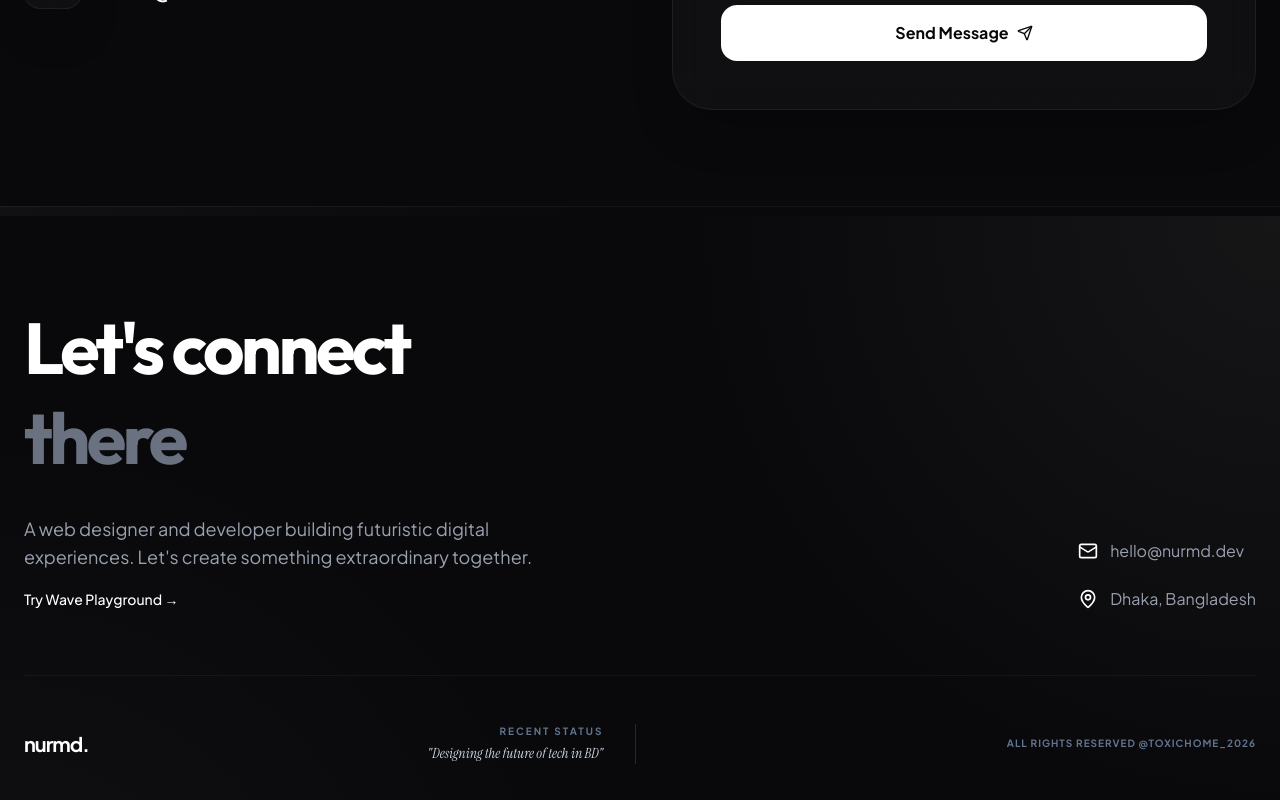
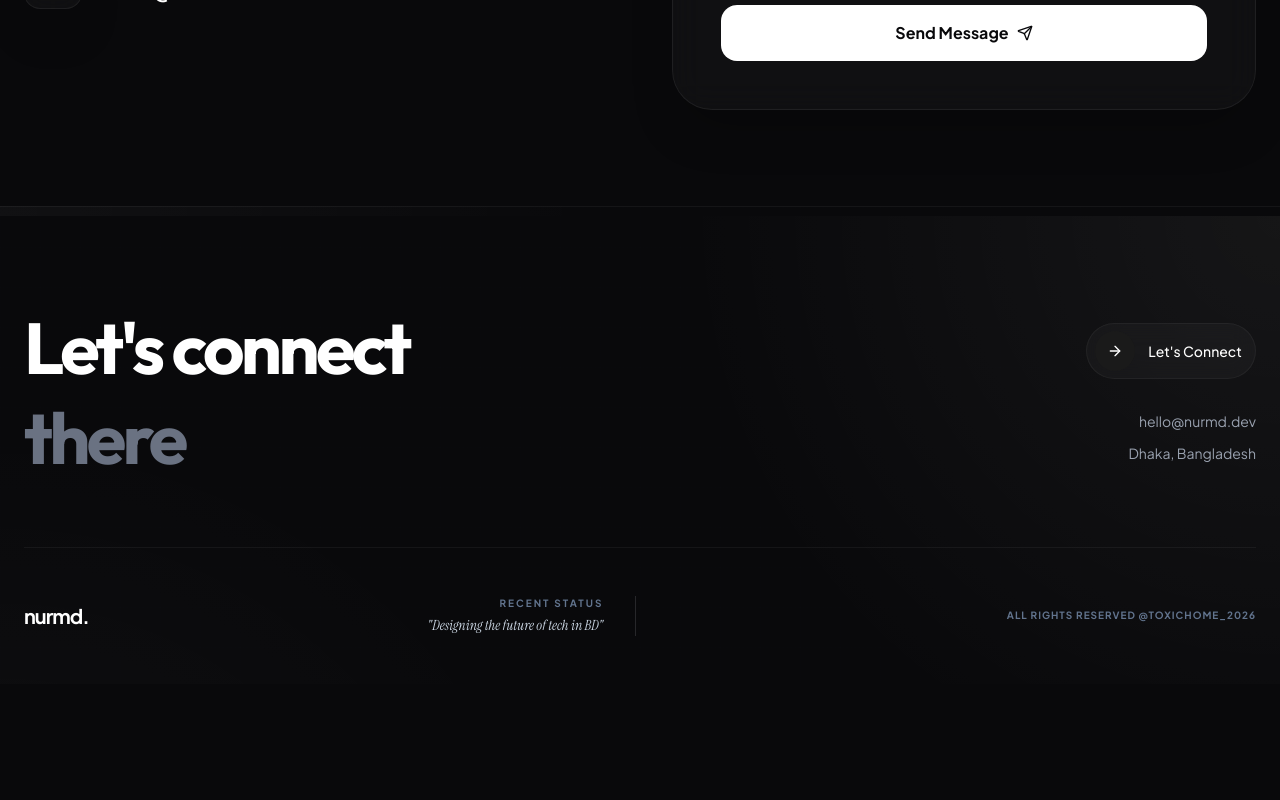
Before and after one commit to nmd22102007/nurmd., a React (Vite) app: page / in a window 1280 px wide. Shown: the part 5384-6184 px from the top of the page. After the commit the page ends 6068 px from the top, so only its background shows below. Built offline with nearby package versions, Linux system fonts and the light colour scheme; no server answers; the database is empty.

Commit message:
refactor(ui): update Footer and Contact layout
Streamline the Footer component for better alignment and remove redundant sections from the Contact page to improve aesthetic focus.

```diff
--- a/src/components/Footer.tsx
+++ b/src/components/Footer.tsx
@@ -1,6 +1,6 @@
 import React, { useState, useEffect } from 'react';
 import { motion } from 'motion/react';
-import { Github, Twitter, Linkedin, Mail, MapPin } from 'lucide-react';
+import { Github, Twitter, Linkedin, Mail, MapPin, ArrowRight } from 'lucide-react';
 import { db } from '../lib/firebase';
 import { doc, onSnapshot } from 'firebase/firestore';
 
@@ -98,35 +98,51 @@ export const Footer = () => {
       <div className="grid-overlay absolute inset-0 opacity-20 pointer-events-none" />
 
       <div className="max-w-7xl mx-auto relative z-10">
-        <div className="flex flex-col md:flex-row justify-between items-start md:items-end gap-12 mb-16">
+        <div className="flex flex-col md:flex-row justify-between items-center gap-12 mb-16">
           <div className="max-w-xl">
-            <h2 className="text-5xl md:text-7xl font-bold mb-8 leading-tight">
+            <h2 className="text-5xl md:text-7xl font-bold mb-4 md:mb-0 leading-tight">
               {data.connectTitleMain} <br />
               <span className="text-gray-500">{data.connectTitleSpan}</span>
             </h2>
-            <p className="text-gray-400 text-lg">
-              {data.description}
-            </p>
-            <div className="mt-4">
-              <a href="/demo" className="inline-flex items-center gap-2 text-accent text-sm font-medium hover:text-white transition-colors">
-                <span>{data.playgroundText} &rarr;</span>
-              </a>
+          </div>
+
+          <div className="flex flex-col items-start md:items-end space-y-8">
+            <motion.a
+              href="/contact"
+              whileHover={{ scale: 1.05 }}
+              whileTap={{ scale: 0.95 }}
+              className="group relative flex items-center bg-white/[0.03] border border-white/5 hover:bg-[#4ade80] hover:border-[#4ade80] rounded-full transition-all duration-300 backdrop-blur-md w-[170px] h-[56px] overflow-hidden"
+            >
+              {/* Icon Container */}
+              <div className="absolute left-2 w-10 h-10 bg-[#1a1a1a] rounded-full flex items-center justify-center z-10 transition-all duration-500 group-hover:left-[122px]">
+                <ArrowRight className="w-4 h-4 text-white transition-transform duration-500 group-hover:-rotate-180" />
+              </div>
+
+              {/* Text Container */}
+              <div className="absolute inset-0 flex flex-col justify-center transition-all duration-500 pl-14 pr-2 group-hover:pl-2 group-hover:pr-14 text-white">
+                <div className="relative h-5 overflow-hidden w-full">
+                  <span className="absolute inset-0 flex items-center justify-center text-white font-medium text-sm transition-transform duration-500 group-hover:-translate-y-full">
+                    Let's Connect
+                  </span>
+                  <span className="absolute inset-0 flex items-center justify-center text-white font-bold text-sm translate-y-full transition-transform duration-500 group-hover:translate-y-0">
+                    Chat Now
+                  </span>
                 </div>
               </div>
+            </motion.a>
 
-          <div className="flex flex-col space-y-6">
+            <div className="flex flex-col items-start md:items-end space-y-3">
               {data.email && (
-              <div className="flex items-center space-x-3 text-gray-400">
-                <Mail className="w-5 h-5 text-accent" />
+                <div className="flex items-center space-x-3 text-gray-400 text-sm">
                   <span>{data.email}</span>
                 </div>
               )}
               {data.location && (
-              <div className="flex items-center space-x-3 text-gray-400">
-                <MapPin className="w-5 h-5 text-accent" />
+                <div className="flex items-center space-x-3 text-gray-400 text-sm">
                   <span>{data.location}</span>
                 </div>
               )}
+            </div>
           </div>
         </div>
 
--- a/src/pages/Contact.tsx
+++ b/src/pages/Contact.tsx
@@ -237,20 +237,7 @@ export const Contact = () => {
                     </div>
                   </div>
 
-                  {/* Availability Badge */}
-                  <div className="mt-16 p-8 bg-accent/5 border border-accent/20 rounded-3xl relative overflow-hidden">
-                    <div className="absolute top-0 right-0 w-2 h-full bg-accent/20" />
-                    <div className="flex items-center space-x-4 mb-4">
-                      <div className="relative">
-                        <div className="w-3 h-3 bg-emerald-500 rounded-full" />
-                        <div className="absolute inset-0 bg-emerald-500 rounded-full animate-ping opacity-50" />
-                      </div>
-                      <h4 className="text-sm font-black uppercase tracking-[0.2em] text-white">Currently Available</h4>
-                    </div>
-                    <p className="text-sm text-slate-400 leading-relaxed">
-                      Open for freelance projects, collaborations, startup ideas, and modern web development work.
-                    </p>
-                  </div>
+
                 </div>
               </div>
             </motion.div>
@@ -385,88 +372,6 @@ export const Contact = () => {
           </div>
         </div>
       </section>
-
-      {/* Map Section Placeholder / Futuristic Display */}
-      <section className="py-24 px-6">
-        <div className="max-w-7xl mx-auto">
-          <div className="relative glass rounded-[60px] h-[500px] overflow-hidden group">
-            <div className="absolute inset-0 bg-slate-900/50" />
-
-            {/* Styled Map Placeholder */}
-            <div className="absolute inset-0 opacity-40">
-              <div className="grid-overlay absolute inset-0 mix-blend-overlay" />
-              <div className="absolute top-1/2 left-1/2 -translate-x-1/2 -translate-y-1/2 w-[800px] h-[800px] border border-accent/10 rounded-full animate-pulse" />
-              <div className="absolute top-1/2 left-1/2 -translate-x-1/2 -translate-y-1/2 w-[600px] h-[600px] border border-blue-500/10 rounded-full animate-pulse-slow" />
-              <div className="absolute top-1/2 left-1/2 -translate-x-1/2 -translate-y-1/2 w-[400px] h-[400px] border border-accent/20 rounded-full" />
-            </div>
-
-            {/* Animated Pin */}
-            <div className="absolute top-[45%] left-[55%] -translate-x-1/2 -translate-y-1/2 z-10">
-              <div className="relative">
-                <div className="w-4 h-4 bg-accent rounded-full shadow-[0_0_20px_rgba(34,211,238,1)]" />
-                <div className="absolute inset-0 bg-accent rounded-full animate-ping" />
-              </div>
-            </div>
-
-            {/* Map Info Card */}
-            <div className="absolute bottom-12 left-12 z-20">
-              <motion.div
-                initial={{ opacity: 0, scale: 0.9 }}
-                whileInView={{ opacity: 1, scale: 1 }}
-                viewport={{ once: true }}
-                className="glass p-8 rounded-[32px] border-accent/30 backdrop-blur-2xl"
-              >
-                <div className="flex items-center space-x-4 mb-4">
-                  <div className="w-10 h-10 bg-accent/20 rounded-xl flex items-center justify-center text-accent">
-                    <Globe className="w-5 h-5" />
-                  </div>
-                  <div>
-                    <h3 className="text-xl font-black text-white">Based in {contactData.location.split(',').pop()?.trim() || 'Bangladesh'}</h3>
-                    <p className="text-[10px] font-black uppercase tracking-widest text-slate-500">{contactData.location}</p>
-                  </div>
-                </div>
-                <p className="text-slate-400 text-sm max-w-[250px] leading-relaxed">
-                  Working remotely with teams and clients worldwide.
-                </p>
-              </motion.div>
-            </div>
-
-            {/* Visual Atmosphere overlay */}
-            <div className="absolute inset-0 pointer-events-none bg-gradient-to-t from-navy-dark/80 via-transparent to-navy-dark/40" />
-          </div>
-        </div>
-      </section>
-
-      {/* CTA Section */}
-      <section className="py-40 px-6 relative overflow-hidden">
-        <div className="absolute inset-0 bg-accent/5 pointer-events-none" />
-        <div className="max-w-7xl mx-auto flex flex-col md:flex-row justify-between items-center gap-12 relative z-10">
-          <div className="max-w-xl text-center md:text-left">
-            <h2 className="text-5xl md:text-8xl font-black text-white leading-tight mb-8">
-              Let's connect <br />
-              <span className="text-slate-600 italic font-serif">there</span>
-            </h2>
-            <p className="text-slate-400 text-lg">
-              Let's build something futuristic together.
-            </p>
-          </div>
-
-          <motion.button
-            whileHover={{ scale: 1.05 }}
-            whileTap={{ scale: 0.95 }}
-            className="group flex items-center space-x-6 bg-white/[0.03] border border-white/10 hover:border-accent/50 p-6 pl-10 rounded-full transition-all backdrop-blur-xl"
-          >
-            <span className="text-white font-black uppercase tracking-widest text-lg">Start a Project</span>
-            <div className="w-16 h-16 bg-white rounded-full flex items-center justify-center group-hover:bg-accent transition-colors duration-500">
-              <ArrowRight className="w-6 h-6 text-navy-dark" />
-            </div>
-          </motion.button>
-        </div>
-
-        {/* Floating Background Particles */}
-        <div className="absolute top-1/2 left-1/4 w-2 h-2 rounded-full bg-accent/40 animate-float" />
-        <div className="absolute top-1/3 right-1/4 w-3 h-3 rounded-full bg-blue-500/30 animate-float-delayed" />
-      </section>
     </Layout>
   );
 };
```
Lines whose indentation alone changed are shown as unchanged.
